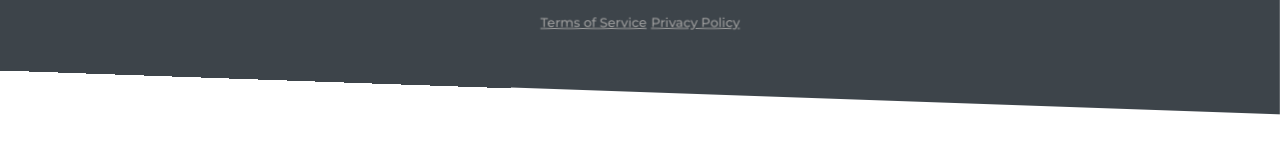
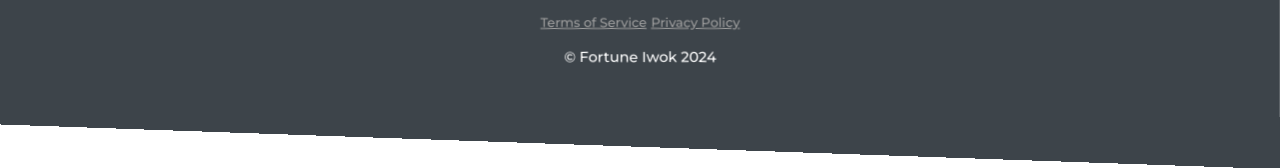
Before and after one commit to Nato360/Cloud360, a plain HTML site: page index.html in a window 1280 px wide. Shown: the part 2047-2215 px from the top of the page. Before the commit the page ends 2161 px from the top, so only its background shows below. Drawn offline with Linux system fonts and the light colour scheme.

Commit message:
Update index.html

```diff
--- a/index.html
+++ b/index.html
@@ -95,6 +95,7 @@
                 <ul class="footer-links">
                     <li><a href="#">Terms of Service</a></li>
                     <li><a href="#">Privacy Policy</a></li>
+                    <p id="Copyright">© Fortune Iwok 2024</p>
                 </ul>
             </div>
         </div>
```
